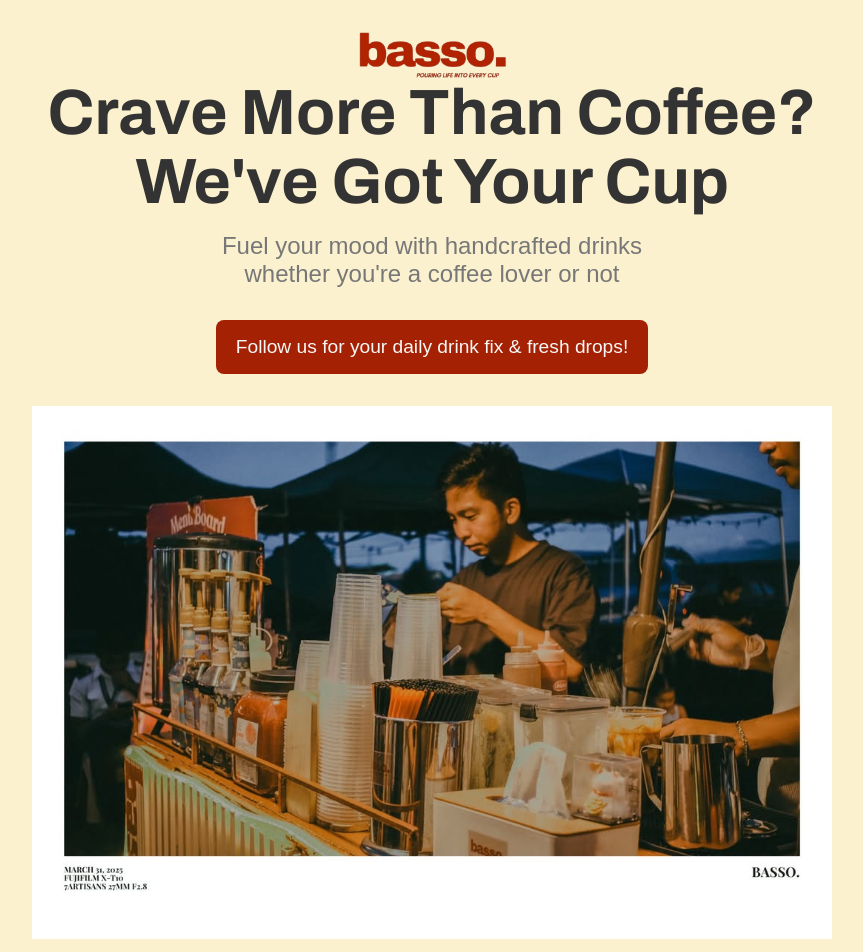
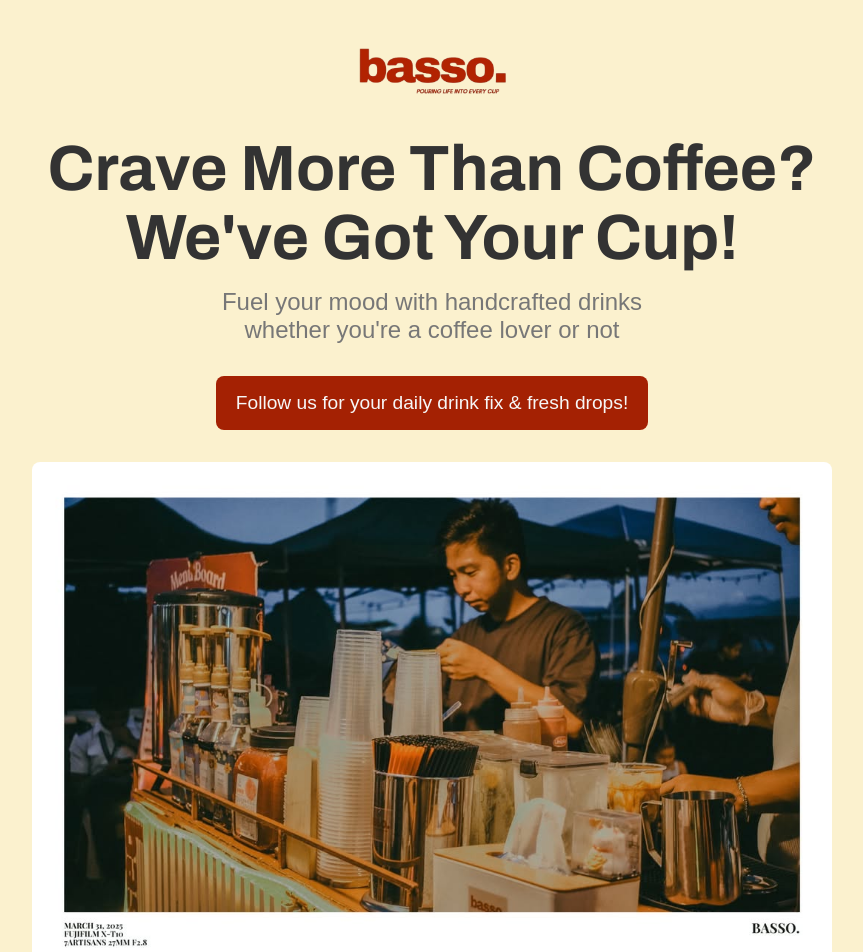
Before and after one commit to Christiannaira/basso-landing-page, a React (Vite) app: page / in a window 1280 px wide. Shown: the top 952 px of the page, without its empty margins (208-1071 px from the left). Built offline with nearby package versions, Linux system fonts and the light colour scheme.

Commit message:
feat: added basic animation on button and image

```diff
--- a/src/components/Hero.jsx
+++ b/src/components/Hero.jsx
@@ -11,7 +11,7 @@
 
          <div className="hero__content--headline">
             <h1>
-               Crave More Than Coffee? <br /> We've Got Your Cup
+               Crave More Than Coffee? <br /> We've Got Your Cup!
             </h1>
             <p>
                Fuel your mood with handcrafted drinks <br /> whether you're a
--- a/src/index.css
+++ b/src/index.css
@@ -14,11 +14,15 @@
 /*hero style*/
 
 .hero__content {
-    padding: 2rem 0;
+    padding: 3rem 0;
     display: flex;
     flex-direction: column;
     align-items: center;
     background-color: var(--primary-color);
+}
+
+.hero__content--headline {
+    margin-top: 2.5rem;
 }
 
 .hero__content--headline h1 {
@@ -56,15 +60,28 @@
     font-size: 1.2rem;
     border-radius: 8px;
     cursor: pointer;
+    transition: 0.3s;
+}
+
+.main__button button:hover {
+    transform: scale(1.1);
 }
 
 
 .hero__content--image {
     margin-top: 2rem;
+    position: relative;
 }
 
 .hero__content--image img {
     width: 800px;
     max-width:100%;
     display: block;
+    transition: 0.5s;
+    border-radius: 8px;
 }
+
+.hero__content--image img:hover {
+    transform: rotate(-2deg);
+    cursor: pointer;
+}
```
